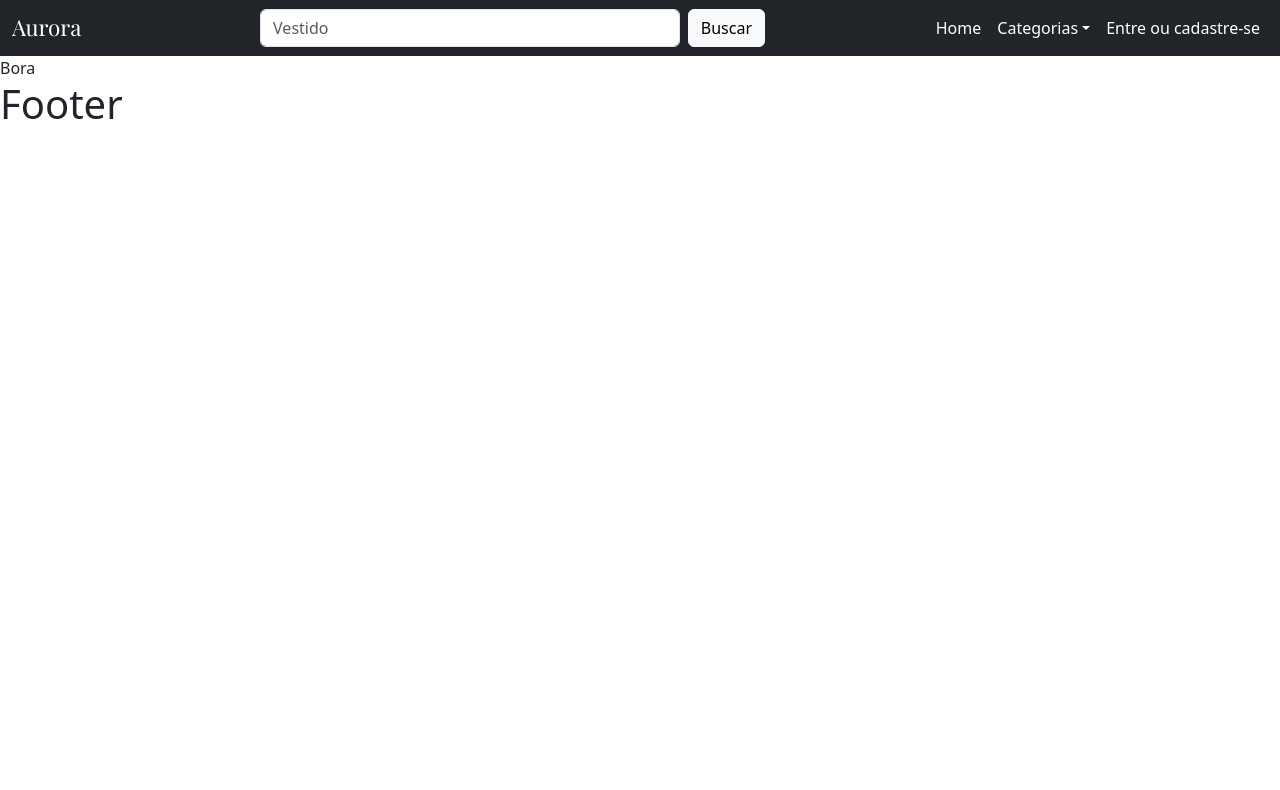
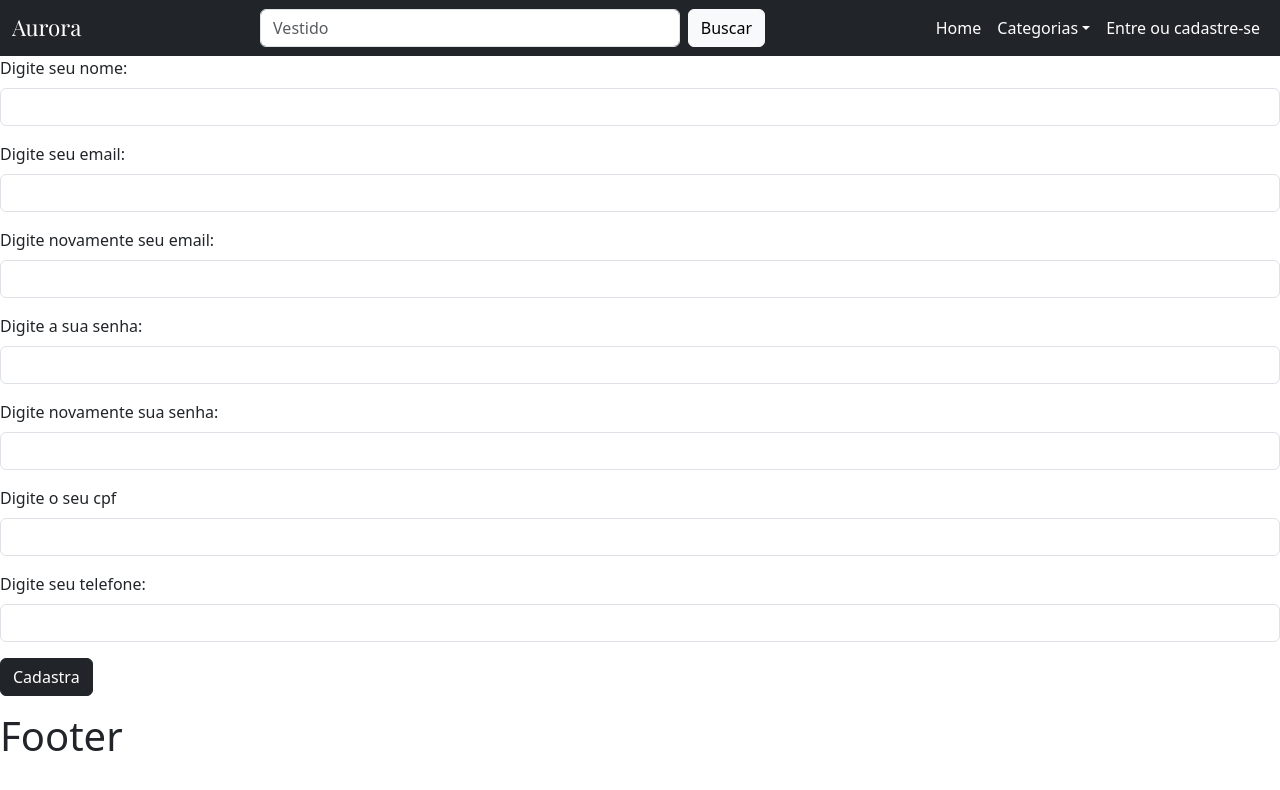
Before and after one commit to PedroFPer/aurora_cadastro, a React (Vite) app: page / in a window 1280 px wide. Shown: the top 790 px of the page. Built offline with nearby package versions, Linux system fonts and the light colour scheme; a web font is replaced by a local one.

Commit message:
Organização das pastas e inicio da criação do forms

```diff
--- /dev/null
+++ b/src/components/registrationPageComponents/MainRegistrationContainer.jsx
@@ -0,0 +1,7 @@
+import RegitrationForm from "./RegistrationForm"
+
+export default function MainRegistrationContainer(){
+    return <div>
+        <RegitrationForm />
+    </div>
+}
--- /dev/null
+++ b/src/components/registrationPageComponents/RegistrationForm.jsx
@@ -0,0 +1,42 @@
+export default function RegitrationForm() {
+    return <form>
+        <div class="mb-3">
+            <label for="inputName" class="form-label">Digite seu nome:</label>
+            <input type="text" class="form-control" id="inputName" aria-describedby="João Roberto" />
+        </div>
+
+        <div class="mb-3">
+            <label for="inputEmail" class="form-label">Digite seu email:</label>
+            <input type="email" class="form-control" id="inputEmail" aria-describedby="JoaoRoberto@email.com" />
+        </div>
+
+        <div class="mb-3">
+            <label for="inputVerifyEmail" class="form-label">Digite novamente seu email:</label>
+            <input type="email" class="form-control" id="inputVerifyEmail" aria-describedby="JoaoRoberto@email.com" />
+        </div>
+
+        <div class="mb-3">
+            <label for="inputPassword" class="form-label">Digite a sua senha:</label>
+            <input type="password" class="form-control" id="inputPassword" aria-describedby="********" />
+        </div>
+
+        <div class="mb-3">
+            <label for="inputVerifyPassword" class="form-label">Digite novamente sua senha:</label>
+            <input type="password" class="form-control" id="inputVerifyPassword" aria-describedby="********" />
+        </div>
+
+        <div class="mb-3">
+            <label for="inputCpf" class="form-label">Digite o seu cpf</label>
+            <input type="text" class="form-control" id="inputCpf" aria-describedby="444.444.444-44" />
+        </div>
+
+        <div class="mb-3">
+            <label for="inputPhone" class="form-label">Digite seu telefone:</label>
+            <input type="tel" class="form-control" id="inputPhone" aria-describedby="(00) 00000-0000" />
+        </div>
+
+        <div class="col-auto">
+            <button type="submit" class="btn btn-dark mb-3">Cadastra</button>
+        </div>
+    </form>
+}
--- a/src/main.jsx
+++ b/src/main.jsx
@@ -7,7 +7,7 @@ import { createRoot } from 'react-dom/client'
 
 import './styles/headerStyle.css'
 
-import TelaCadastro from './pages/TelaCadastro'
+import TelaCadastro from './pages/RegistrationPage'
 
 
 
--- /dev/null
+++ b/src/pages/RegistrationPage.jsx
@@ -0,0 +1,11 @@
+import Header from "../components/generalComponents/Header"
+import MainRegistrationContainer from "../components/registrationPageComponents/MainRegistrationContainer"
+import Footer from "../components/generalComponents/Footer"
+
+export default function RegistrationPage(){
+    return <div>
+        <Header />
+        <MainRegistrationContainer />
+        <Footer />
+    </div>
+}
--- a/src/pages/TelaCadastro.jsx
+++ /dev/null
@@ -1,10 +0,0 @@
-import Header from "../components/Header"
-import Footer from "../components/Footer"
-
-export default function TelaCadastro(){
-    return <div>
-        <Header />
-        Bora
-        <Footer />
-    </div>
-}
```
Also changed, not shown: src/components/generalComponents/Footer.jsx (renamed from src/components/Footer.jsx), src/components/generalComponents/Header.jsx (renamed from src/components/Header.jsx).
